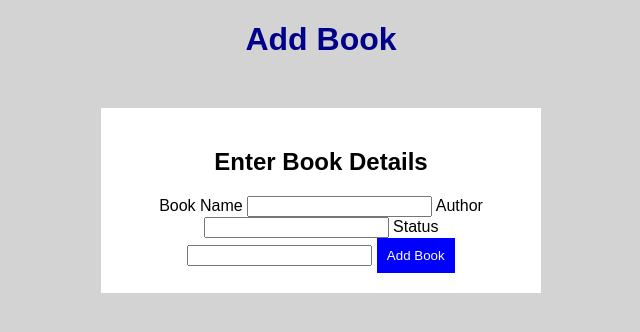
After one commit to Dhanalakshmi817/python-programming, a Flask app: template python basics/Library_Management_System/static/css/Library_Management_System/templates/add.html in a window 1280 px wide. The commit adds this page. Shown: the top 332 px of the page, without its empty margins (319-959 px from the left). Run offline with Flask 3, Linux system fonts and the light colour scheme; the template is opened without the code that fills it, so the values that code supplies are empty.

Commit message:
add book page

```diff
--- /dev/null
+++ b/python basics/Library_Management_System/static/css/Library_Management_System/templates/add.html
@@ -0,0 +1,34 @@
+<!DOCTYPE html>
+<html>
+<head>
+    <title>Add Book</title>
+    <link rel="stylesheet" href="/static/css/style.css">
+</head>
+
+<body>
+
+    <h1>Add Book</h1>
+
+    <div class="box">
+
+        <h2>Enter Book Details</h2>
+
+        <form>
+
+            <label>Book Name</label>
+            <input type="text">
+
+            <label>Author</label>
+            <input type="text">
+
+            <label>Status</label>
+            <input type="text">
+
+            <button type="submit">Add Book</button>
+
+        </form>
+
+    </div>
+
+</body>
+</html>
--- a/python basics/Library_Management_System/static/css/Library_Management_System/templates/home.html
+++ b/python basics/Library_Management_System/static/css/Library_Management_System/templates/home.html
@@ -13,7 +13,7 @@
         <button>Home</button>
         <a href="/books">Books</a>
         <button>Members</button>
-        <button>Add Book</button>
+        <a href="/add">Add Book</a>
     </div>
 
     <div class="box">
```
Also changed, not shown: python basics/Library_Management_System/static/css/Library_Management_System/templates/app.py (added, +19 -0 lines), python basics/Library_Management_System/static/css/Library_Management_System/templates/style.css (+14 -0 lines).
